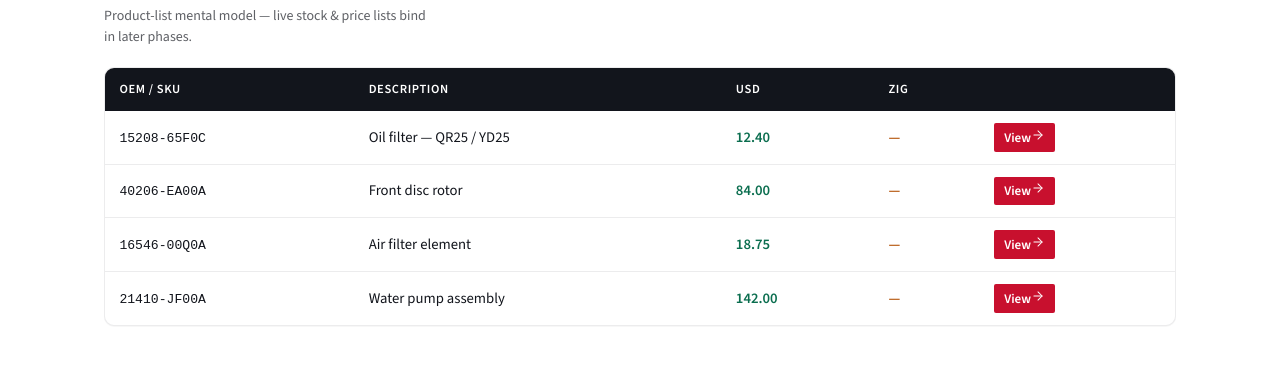
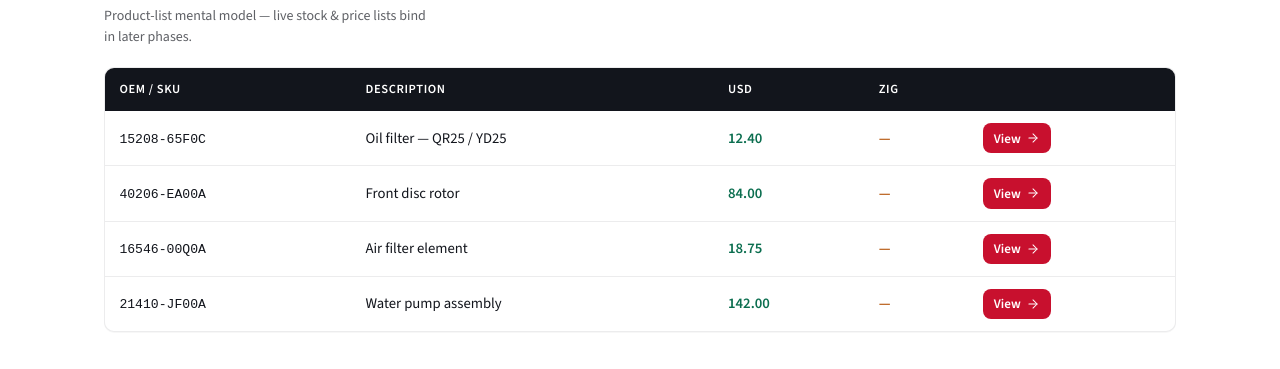
Before and after one commit to Vanguduza/Nissan-Gtr-Auto, a Next.js app in the folder apps/web/: page / in a window 1280 px wide. Shown: the part 1200-1569 px from the top of the page. Built offline with nearby package versions, Linux system fonts and the light colour scheme; no server answers.

Commit message:
auto-sync: 2026-07-25 09:35:28

```diff
--- a/apps/web/app/(storefront)/page.module.css
+++ b/apps/web/app/(storefront)/page.module.css
@@ -186,12 +186,14 @@
 
 .rowCta {
   display: inline-flex;
-  padding: 0.3rem 0.65rem;
+  align-items: center;
+  gap: 0.3rem;
+  padding: 0.35rem 0.7rem;
   background: var(--gtr-red);
   color: #fff;
   font-size: 0.82rem;
   font-weight: 600;
-  border-radius: 2px;
+  border-radius: 8px;
 }
 
 .page {
```
